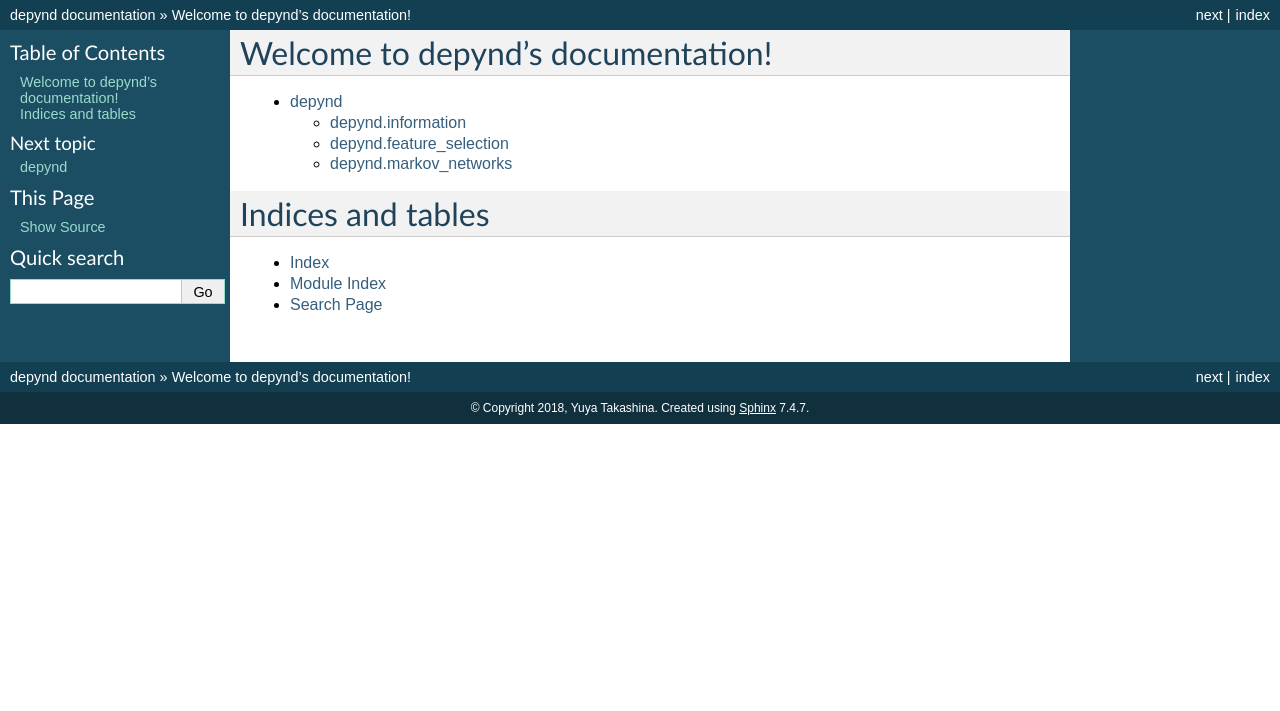
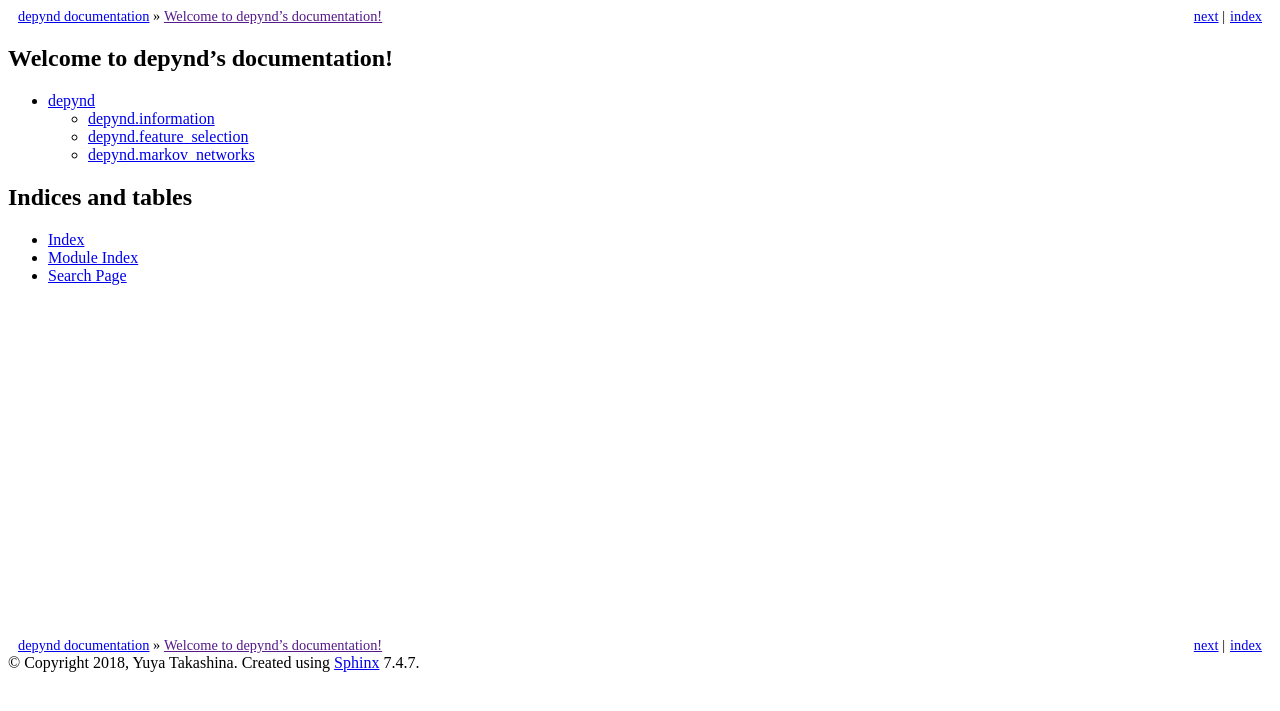
Before and after one commit to ytakashina/depynd, a Sphinx documentation site: the page built from docs/source/index.rst, in a window 1280 px wide. Shown: the top 711 px of the page. Built offline with Sphinx 7.4.7, drawn with Linux system fonts in a browser that asks for light colours.

Commit message:
changed theme

```diff
--- a/docs/source/conf.py
+++ b/docs/source/conf.py
@@ -89,7 +89,8 @@ todo_include_todos = True
 # The theme to use for HTML and HTML Help pages.  See the documentation for
 # a list of builtin themes.
 #
-html_theme = 'classic'
+# html_theme = 'classic'
+html_theme = 'basic'
 
 # Theme options are theme-specific and customize the look and feel of a theme
 # further.  For a list of options available for each theme, see the
```
